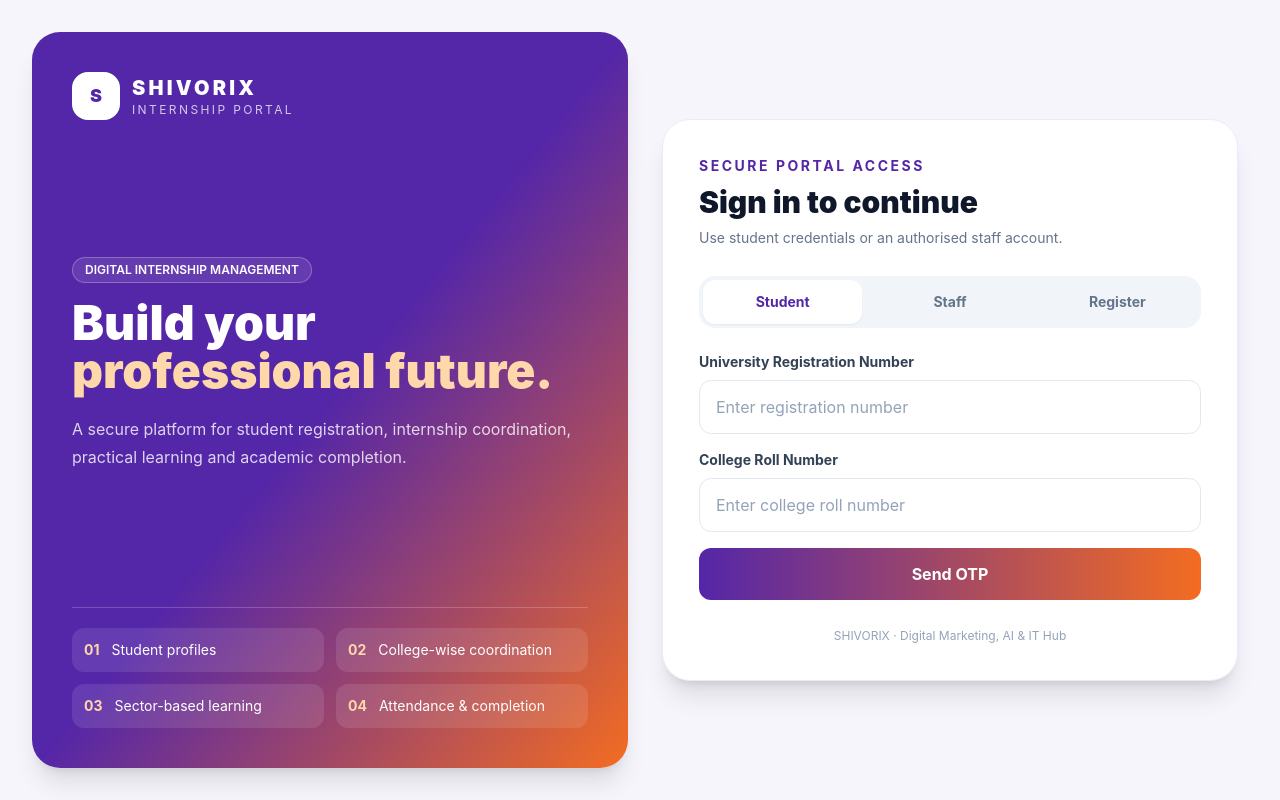
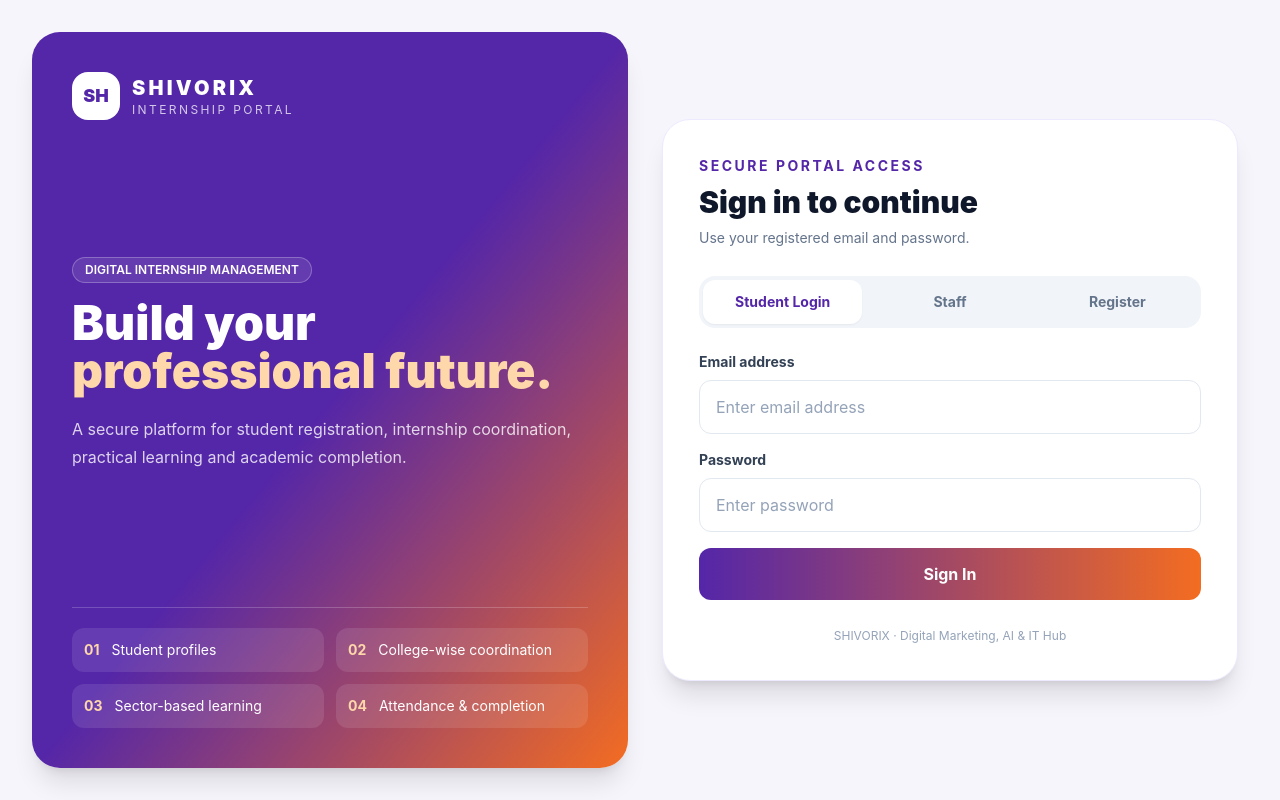
Before and after one commit to infoskilldigital-arch/shivorix-internship-portal, a Next.js app: page / in a window 1280 px wide. Built offline with nearby package versions, Linux system fonts and the light colour scheme; no server answers.

Commit message:
Replace student OTP UI with password sign-in and working registration form

```diff
--- a/app/page.tsx
+++ b/app/page.tsx
@@ -9,60 +9,30 @@ type Mode = "student" | "staff" | "register";
 type Profile = { id: string; full_name: string | null; role: string | null; college_name?: string | null; email?: string | null };
 type Notice = { kind: "error" | "success"; text: string } | null;
 const supabase = createSupabaseBrowserClient();
-const OTP_URL = "https://ueavgukmwlydxktekxdh.supabase.co/functions/v1/student-otp-login";
 
 export default function Page(): React.JSX.Element {
- const [mode,setMode]=useState<Mode>("student"),[registration,setRegistration]=useState(""),[roll,setRoll]=useState(""),[otp,setOtp]=useState("");
- const [email,setEmail]=useState(""),[password,setPassword]=useState(""),[challenge,setChallenge]=useState<{registration_no:string;roll_no:string}|null>(null);
- const [maskedEmail,setMaskedEmail]=useState(""),[busy,setBusy]=useState(false),[notice,setNotice]=useState<Notice>(null);
- const [user,setUser]=useState<User|null>(null),[profile,setProfile]=useState<Profile|null>(null);
-
- useEffect(()=>{let alive=true;
-  supabase.auth.getSession().then(async({data})=>{if(!alive||!data.session?.user)return;setUser(data.session.user);const {data:p}=await supabase.from("profiles").select("id,full_name,role,college_name,email").eq("id",data.session.user.id).maybeSingle();if(alive&&p)setProfile(p as Profile)});
-  const {data:listener}=supabase.auth.onAuthStateChange((_event,session)=>{if(alive&&!session){setUser(null);setProfile(null)}});
-  return()=>{alive=false;listener.subscription.unsubscribe()};
- },[]);
-
- async function sendOtp(e:FormEvent<HTMLFormElement>){e.preventDefault();setBusy(true);setNotice(null);try{
-  if(!registration.trim()||!roll.trim())throw new Error("Registration number and college roll number are required.");
-  const res=await fetch(OTP_URL,{method:"POST",headers:{"Content-Type":"application/json"},body:JSON.stringify({action:"start",registration_no:registration.trim(),roll_no:roll.trim()})});
-  const d=(await res.json()) as {error?:string;masked_email?:string};if(!res.ok)throw new Error(d.error||"Could not send OTP.");
-  setChallenge({registration_no:registration.trim(),roll_no:roll.trim()});setMaskedEmail(d.masked_email||"your registered email");setNotice({kind:"success",text:"OTP request sent. Check your registered email."});
- }catch(e){setNotice({kind:"error",text:e instanceof Error?e.message:"Could not send OTP."})}finally{setBusy(false)}}
-
- async function verifyOtp(e:FormEvent<HTMLFormElement>){e.preventDefault();if(!challenge)return;setBusy(true);setNotice(null);try{
-  const res=await fetch(OTP_URL,{method:"POST",headers:{"Content-Type":"application/json"},body:JSON.stringify({action:"verify",...challenge,otp:otp.trim()})});
-  const d=(await res.json()) as {error?:string;session?:{access_token:string;refresh_token:string}};
-  if(!res.ok||!d.session)throw new Error(d.error||"OTP verification failed.");
-  const {error}=await supabase.auth.setSession(d.session);if(error)throw error;const {data}=await supabase.auth.getUser();
-  if(data.user){setUser(data.user);const {data:p}=await supabase.from("profiles").select("id,full_name,role,college_name,email").eq("id",data.user.id).maybeSingle();if(p)setProfile(p as Profile)}
-  setNotice({kind:"success",text:"OTP verified successfully."});
- }catch(e){setNotice({kind:"error",text:e instanceof Error?e.message:"OTP verification failed."})}finally{setBusy(false)}}
-
- async function staffSignIn(e:FormEvent<HTMLFormElement>){e.preventDefault();setBusy(true);setNotice(null);try{
-  const {data,error}=await supabase.auth.signInWithPassword({email:email.trim(),password});if(error)throw error;if(!data.user)throw new Error("Staff sign-in failed.");
-  const {data:p,error:pe}=await supabase.from("profiles").select("id,full_name,role,college_name,email").eq("id",data.user.id).maybeSingle();if(pe)throw pe;
-  if(!p||!["admin","node_officer"].includes(p.role)){await supabase.auth.signOut();throw new Error("This account is not configured as SHIVORIX staff.")}
-  setUser(data.user);setProfile(p as Profile);setNotice({kind:"success",text:"Signed in successfully."});
- }catch(e){setNotice({kind:"error",text:e instanceof Error?e.message:"Staff sign-in failed."})}finally{setBusy(false)}}
-
- async function signOut(){await supabase.auth.signOut();setUser(null);setProfile(null);setChallenge(null);setOtp("");setNotice(null)}
+ const [mode,setMode]=useState<Mode>("student"),[email,setEmail]=useState(""),[password,setPassword]=useState(""),[fullName,setFullName]=useState(""),[college,setCollege]=useState(""),[registration,setRegistration]=useState(""),[roll,setRoll]=useState("");
+ const [busy,setBusy]=useState(false),[notice,setNotice]=useState<Notice>(null),[user,setUser]=useState<User|null>(null),[profile,setProfile]=useState<Profile|null>(null);
+ useEffect(()=>{let alive=true;supabase.auth.getSession().then(async({data})=>{if(!alive||!data.session?.user)return;setUser(data.session.user);const {data:p}=await supabase.from("profiles").select("id,full_name,role,college_name,email").eq("id",data.session.user.id).maybeSingle();if(alive&&p)setProfile(p as Profile)});const {data:listener}=supabase.auth.onAuthStateChange((_event,session)=>{if(alive&&!session){setUser(null);setProfile(null)}});return()=>{alive=false;listener.subscription.unsubscribe()}},[]);
+ async function signIn(e:FormEvent<HTMLFormElement>){e.preventDefault();setBusy(true);setNotice(null);try{const {data,error}=await supabase.auth.signInWithPassword({email:email.trim(),password});if(error)throw error;if(!data.user)throw new Error("Login failed.");const {data:p,error:pe}=await supabase.from("profiles").select("id,full_name,role,college_name,email").eq("id",data.user.id).maybeSingle();if(pe)throw pe;setUser(data.user);setProfile((p as Profile|null)??null);setNotice({kind:"success",text:"Signed in successfully."})}catch(e){setNotice({kind:"error",text:e instanceof Error?e.message:"Login failed."})}finally{setBusy(false)}}
+ async function register(e:FormEvent<HTMLFormElement>){e.preventDefault();setBusy(true);setNotice(null);try{if(password.length<8)throw new Error("Password must be at least 8 characters.");const {data,error}=await supabase.auth.signUp({email:email.trim(),password,options:{data:{full_name:fullName.trim(),college_name:college.trim(),registration_no:registration.trim(),roll_no:roll.trim(),role:"student"}}});if(error)throw error;if(!data.user)throw new Error("Registration could not be completed.");setNotice({kind:"success",text:data.session?"Account created. You can now sign in.":"Account request created. Check your email to confirm the account, then sign in."});setMode("student")}catch(e){setNotice({kind:"error",text:e instanceof Error?e.message:"Registration failed."})}finally{setBusy(false)}}
+ async function staffSignIn(e:FormEvent<HTMLFormElement>){e.preventDefault();setBusy(true);setNotice(null);try{const {data,error}=await supabase.auth.signInWithPassword({email:email.trim(),password});if(error)throw error;if(!data.user)throw new Error("Staff sign-in failed.");const {data:p,error:pe}=await supabase.from("profiles").select("id,full_name,role,college_name,email").eq("id",data.user.id).maybeSingle();if(pe)throw pe;if(!p||![ "admin","node_officer"].includes(p.role)){await supabase.auth.signOut();throw new Error("This account is not configured as SHIVORIX staff.")}setUser(data.user);setProfile(p as Profile);setNotice({kind:"success",text:"Signed in successfully."})}catch(e){setNotice({kind:"error",text:e instanceof Error?e.message:"Staff sign-in failed."})}finally{setBusy(false)}}
+ async function signOut(){await supabase.auth.signOut();setUser(null);setProfile(null);setNotice(null);setEmail("");setPassword("")}
  const role=profile?.role==="admin"?"SHIVORIX Admin":profile?.role==="node_officer"?"Nodal Officer":"Student";
  return <main className="min-h-screen bg-[#f7f5fc] text-slate-900"><div className="mx-auto grid min-h-screen max-w-7xl gap-6 p-4 md:grid-cols-[1fr_1fr] md:p-8">
-  <section className="flex flex-col justify-between rounded-[28px] bg-gradient-to-br from-[#5426a8] via-[#5426a8] to-[#f36c21] p-7 text-white shadow-xl md:p-10">
-   <div className="flex items-center gap-3"><div className="grid h-12 w-12 place-items-center rounded-2xl bg-white text-lg font-black text-[#5426a8]">S</div><div><p className="text-xl font-black tracking-[.16em]">SHIVORIX</p><p className="text-xs tracking-[.2em] text-white/75">INTERNSHIP PORTAL</p></div></div>
-   <div className="my-10"><p className="mb-4 inline-flex rounded-full border border-white/25 bg-white/10 px-3 py-1 text-xs font-semibold">DIGITAL INTERNSHIP MANAGEMENT</p><h1 className="text-4xl font-black leading-tight md:text-5xl">Build your <span className="text-orange-200">professional future.</span></h1><p className="mt-5 max-w-lg leading-7 text-white/80">A secure platform for student registration, internship coordination, practical learning and academic completion.</p></div>
-   <div className="grid gap-3 border-t border-white/20 pt-5 text-sm sm:grid-cols-2">{["Student profiles","College-wise coordination","Sector-based learning","Attendance & completion"].map((x,i)=><div key={x} className="flex gap-3 rounded-xl bg-white/10 p-3"><b className="text-orange-200">0{i+1}</b>{x}</div>)}</div>
-  </section>
-  <section className="flex items-center justify-center py-4"><div className="w-full max-w-xl rounded-[28px] border border-violet-100 bg-white p-6 shadow-xl md:p-9">
-  {user?<><div className="mb-7 flex items-center justify-between gap-4"><div><p className="text-sm font-bold uppercase tracking-[.16em] text-[#5426a8]">SHIVORIX</p><h2 className="mt-2 text-2xl font-black">Welcome, {profile?.full_name||user.user_metadata?.full_name||"User"}</h2></div><button onClick={signOut} className="rounded-xl border px-4 py-2 text-sm font-bold">Sign out</button></div><div className="rounded-2xl bg-violet-50 p-5"><p className="text-sm text-slate-500">Signed in as</p><p className="mt-1 text-lg font-bold text-[#5426a8]">{role}</p><p className="mt-2 break-all text-sm text-slate-600">{profile?.email||user.email||user.id}</p>{profile?.college_name&&<p className="mt-1 text-sm">{profile.college_name}</p>}</div><p className="mt-5 rounded-xl bg-orange-50 p-4 text-sm leading-6">The sign-in interface is now React + TypeScript. Role dashboards and remaining portal modules still need migration before the old HTML app can be removed safely.</p></>:<>
-  <p className="text-sm font-bold uppercase tracking-[.18em] text-[#5426a8]">Secure portal access</p><h2 className="mt-2 text-3xl font-black">Sign in to continue</h2><p className="mt-2 text-sm text-slate-500">Use student credentials or an authorised staff account.</p>
-  <div className="mt-7 grid grid-cols-3 gap-2 rounded-2xl bg-slate-100 p-1">{([{id:"student",label:"Student"},{id:"staff",label:"Staff"},{id:"register",label:"Register"}] as const).map(t=><button key={t.id} onClick={()=>{setMode(t.id);setNotice(null)}} className={`rounded-xl px-2 py-3 text-sm font-bold ${mode===t.id?"bg-white text-[#5426a8] shadow-sm":"text-slate-500"}`}>{t.label}</button>)}</div>
-  {mode==="student"&&!challenge&&<form onSubmit={sendOtp} className="mt-6 space-y-4"><Field label="University Registration Number" value={registration} onChange={setRegistration} placeholder="Enter registration number"/><Field label="College Roll Number" value={roll} onChange={setRoll} placeholder="Enter college roll number"/><Submit busy={busy} label="Send OTP"/></form>}
-  {mode==="student"&&challenge&&<form onSubmit={verifyOtp} className="mt-6 space-y-4"><p className="rounded-xl bg-violet-50 p-3 text-sm">OTP sent to <b>{maskedEmail}</b></p><Field label="One-time password" value={otp} onChange={setOtp} placeholder="Enter OTP"/><Submit busy={busy} label="Verify OTP & Sign In"/><button type="button" onClick={()=>{setChallenge(null);setOtp("");setNotice(null)}} className="w-full rounded-xl border px-5 py-3 font-semibold">Back</button></form>}
-  {mode==="staff"&&<form onSubmit={staffSignIn} className="mt-6 space-y-4"><Field label="Staff email" value={email} onChange={setEmail} placeholder="Enter authorised email" type="email"/><Field label="Password" value={password} onChange={setPassword} placeholder="Enter password" type="password"/><Submit busy={busy} label="Staff Sign In"/></form>}
-  {mode==="register"&&<p className="mt-6 rounded-xl bg-orange-50 p-4 text-sm leading-6">Registration form is not migrated yet. It must be rebuilt as a typed React form before enabling account creation.</p>}
-  {notice&&<p role="status" className={`mt-5 rounded-xl p-3 text-sm ${notice.kind==="error"?"bg-red-50 text-red-700":"bg-emerald-50 text-emerald-700"}`}>{notice.text}</p>}<p className="mt-7 text-center text-xs text-slate-400">SHIVORIX · Digital Marketing, AI & IT Hub</p></>}</div></section></div></main>
+ <section className="flex flex-col justify-between rounded-[28px] bg-gradient-to-br from-[#5426a8] via-[#5426a8] to-[#f36c21] p-7 text-white shadow-xl md:p-10">
+ <div className="flex items-center gap-3"><div className="grid h-12 w-12 place-items-center rounded-2xl bg-white text-lg font-black text-[#5426a8]">SH</div><div><p className="text-xl font-black tracking-[.16em]">SHIVORIX</p><p className="text-xs tracking-[.2em] text-white/75">INTERNSHIP PORTAL</p></div></div>
+ <div className="my-10"><p className="mb-4 inline-flex rounded-full border border-white/25 bg-white/10 px-3 py-1 text-xs font-semibold">DIGITAL INTERNSHIP MANAGEMENT</p><h1 className="text-4xl font-black leading-tight md:text-5xl">Build your <span className="text-orange-200">professional future.</span></h1><p className="mt-5 max-w-lg leading-7 text-white/80">A secure platform for student registration, internship coordination, practical learning and academic completion.</p></div>
+ <div className="grid gap-3 border-t border-white/20 pt-5 text-sm sm:grid-cols-2">{["Student profiles","College-wise coordination","Sector-based learning","Attendance & completion"].map((x,i)=><div key={x} className="flex gap-3 rounded-xl bg-white/10 p-3"><b className="text-orange-200">0{i+1}</b>{x}</div>)}</div></section>
+ <section className="flex items-center justify-center py-4"><div className="w-full max-w-xl rounded-[28px] border border-violet-100 bg-white p-6 shadow-xl md:p-9">
+ {user?<><div className="mb-7 flex items-center justify-between gap-4"><div><p className="text-sm font-bold uppercase tracking-[.16em] text-[#5426a8]">SHIVORIX</p><h2 className="mt-2 text-2xl font-black">Welcome, {profile?.full_name||user.user_metadata?.full_name||"User"}</h2></div><button onClick={signOut} className="rounded-xl border px-4 py-2 text-sm font-bold">Sign out</button></div><div className="rounded-2xl bg-violet-50 p-5"><p className="text-sm text-slate-500">Signed in as</p><p className="mt-1 text-lg font-bold text-[#5426a8]">{role}</p><p className="mt-2 break-all text-sm text-slate-600">{profile?.email||user.email||user.id}</p>{profile?.college_name&&<p className="mt-1 text-sm">{profile.college_name}</p>}</div><p className="mt-5 rounded-xl bg-orange-50 p-4 text-sm leading-6">Account login is available. Role dashboards and remaining portal modules still need migration.</p></>:<>
+ <p className="text-sm font-bold uppercase tracking-[.18em] text-[#5426a8]">Secure portal access</p><h2 className="mt-2 text-3xl font-black">{mode==="register"?"Create student account":"Sign in to continue"}</h2><p className="mt-2 text-sm text-slate-500">Use your registered email and password.</p>
+ <div className="mt-7 grid grid-cols-3 gap-2 rounded-2xl bg-slate-100 p-1">{([{id:"student",label:"Student Login"},{id:"staff",label:"Staff"},{id:"register",label:"Register"}] as const).map(t=><button key={t.id} onClick={()=>{setMode(t.id);setNotice(null);setPassword("")}} className={`rounded-xl px-2 py-3 text-sm font-bold ${mode===t.id?"bg-white text-[#5426a8] shadow-sm":"text-slate-500"}`}>{t.label}</button>)}</div>
+ <form onSubmit={mode==="register"?register:mode==="staff"?staffSignIn:signIn} className="mt-6 space-y-4">
+ {mode==="register"&&<><Field label="Full name" value={fullName} onChange={setFullName} placeholder="Enter full name"/><Field label="College / University" value={college} onChange={setCollege} placeholder="Enter college name"/><Field label="University registration number" value={registration} onChange={setRegistration} placeholder="Enter registration number"/><Field label="College roll number" value={roll} onChange={setRoll} placeholder="Enter roll number"/> </>}
+ <Field label="Email address" value={email} onChange={setEmail} placeholder="Enter email address" type="email"/><Field label="Password" value={password} onChange={setPassword} placeholder={mode==="register"?"Create password (min. 8 characters)":"Enter password"} type="password"/><Submit busy={busy} label={mode==="register"?"Create Account":mode==="staff"?"Staff Sign In":"Sign In"}/>
+ </form>
+ {notice&&<p role="status" className={`mt-5 rounded-xl p-3 text-sm ${notice.kind==="error"?"bg-red-50 text-red-700":"bg-emerald-50 text-emerald-700"}`}>{notice.text}</p>}<p className="mt-7 text-center text-xs text-slate-400">SHIVORIX · Digital Marketing, AI & IT Hub</p></>}</div></section></div></main>
 }
 function Field({label,value,onChange,placeholder,type="text"}:{label:string;value:string;onChange:(value:string)=>void;placeholder:string;type?:string}):React.JSX.Element{return <label className="block"><span className="mb-2 block text-sm font-bold text-slate-700">{label}</span><input required value={value} onChange={e=>onChange(e.target.value)} type={type} placeholder={placeholder} className="w-full rounded-xl border border-slate-200 px-4 py-3.5 text-base outline-none placeholder:text-slate-400 focus:border-[#5426a8] focus:ring-4 focus:ring-violet-100"/></label>}
 function Submit({busy,label}:{busy:boolean;label:string}):React.JSX.Element{return <button disabled={busy} className="w-full rounded-xl bg-gradient-to-r from-[#5426a8] to-[#f36c21] px-5 py-3.5 font-bold text-white disabled:opacity-60">{busy?"Please wait…":label}</button>}
```
